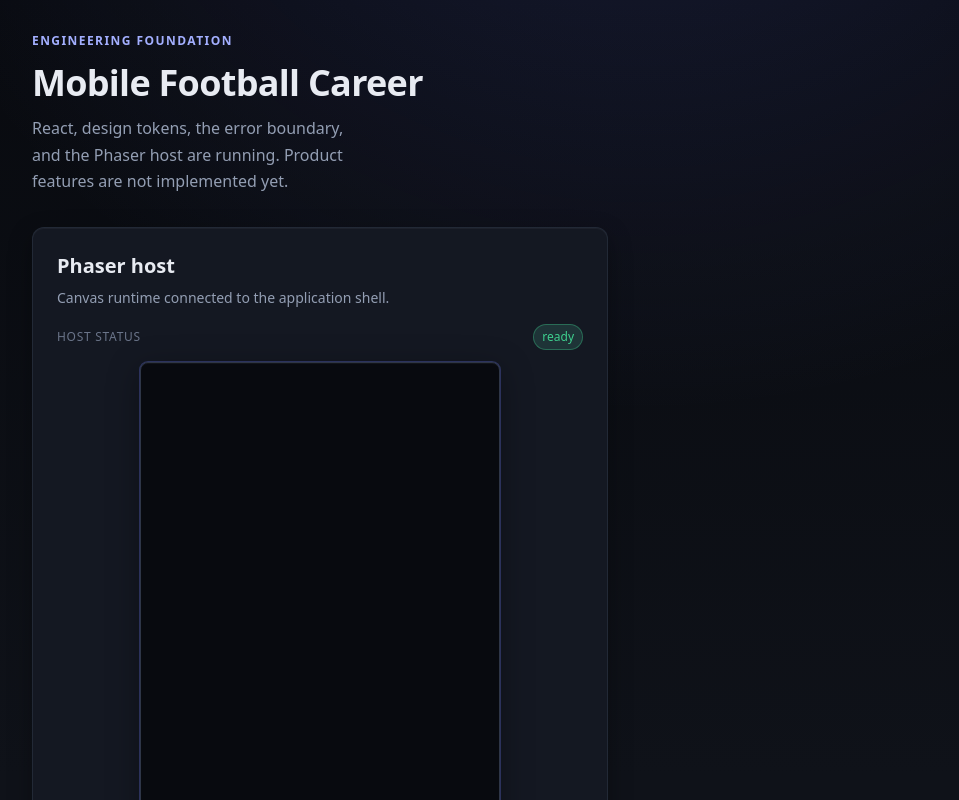
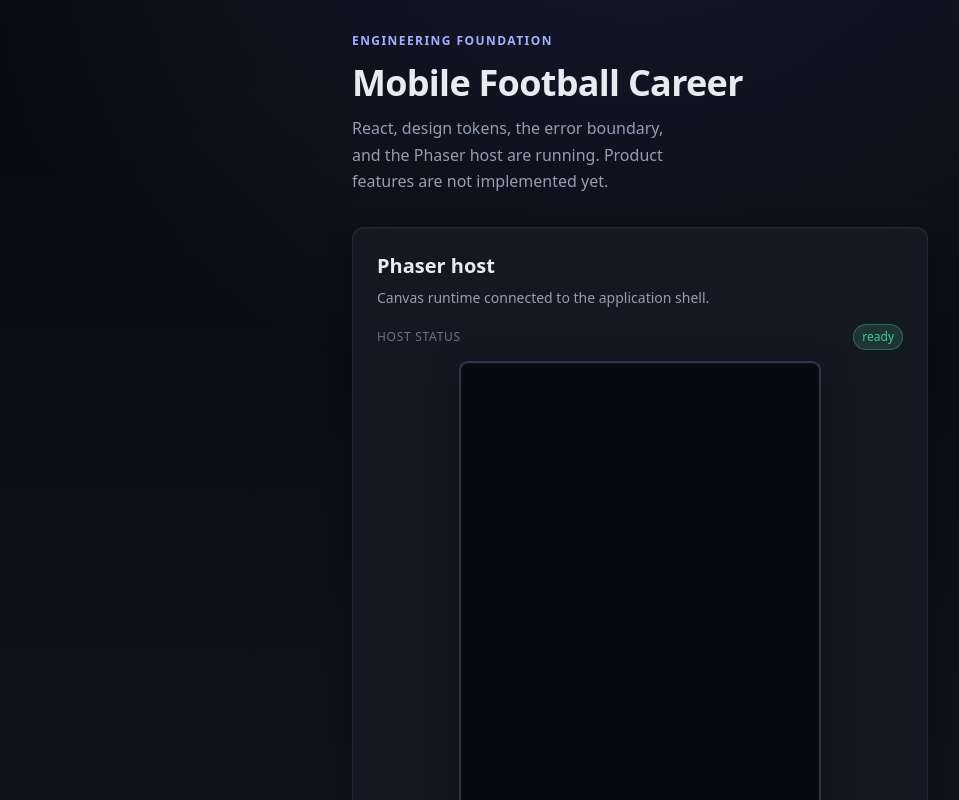
Before and after one commit to Goktugecikli/Mobile-Football-Career, a React (Vite) app: page / in a window 1280 px wide. Shown: the top 800 px of the page, without its empty margins (0-959 px from the left). Built offline with nearby package versions, Linux system fonts and the light colour scheme.

Commit message:
feat: add application shell layout

```diff
--- a/src/app/AppShell.module.css
+++ b/src/app/AppShell.module.css
@@ -4,7 +4,7 @@
   flex: 1;
   min-height: var(--layout-min-height);
   min-width: 0;
-  overflow-x: hidden;
+  overflow: hidden;
   color: var(--color-text-primary);
   background:
     radial-gradient(
@@ -19,3 +19,28 @@
       var(--color-bg-app) 100%
     );
 }
+
+.header {
+  flex-shrink: 0;
+  padding: var(--layout-chrome-padding-top)
+    var(--layout-chrome-padding-right)
+    var(--layout-chrome-padding-block)
+    var(--layout-chrome-padding-left);
+}
+
+.main {
+  display: flex;
+  flex: 1;
+  flex-direction: column;
+  min-height: 0;
+  min-width: 0;
+  overflow: hidden;
+}
+
+.footer {
+  flex-shrink: 0;
+  padding: var(--layout-chrome-padding-block)
+    var(--layout-chrome-padding-right)
+    var(--layout-chrome-padding-bottom)
+    var(--layout-chrome-padding-left);
+}
--- a/src/app/AppShell.tsx
+++ b/src/app/AppShell.tsx
@@ -1,10 +1,22 @@
 import type { ReactNode } from 'react';
 import styles from './AppShell.module.css';
 
-type AppShellProps = {
+export type AppShellProps = {
+  readonly header?: ReactNode;
+  readonly footer?: ReactNode;
   readonly children: ReactNode;
 };
 
-export function AppShell({ children }: AppShellProps) {
-  return <div className={styles.shell}>{children}</div>;
+export function AppShell({ header, footer, children }: AppShellProps) {
+  return (
+    <div className={styles.shell}>
+      {header !== undefined ? (
+        <header className={styles.header}>{header}</header>
+      ) : null}
+      <div className={styles.main}>{children}</div>
+      {footer !== undefined ? (
+        <footer className={styles.footer}>{footer}</footer>
+      ) : null}
+    </div>
+  );
 }
--- a/src/app/BootstrapScreen.module.css
+++ b/src/app/BootstrapScreen.module.css
@@ -1,25 +1,3 @@
-.screen {
-  display: flex;
-  flex: 1;
-  flex-direction: column;
-  gap: var(--space-2xl);
-  min-height: 0;
-  min-width: 0;
-  padding: var(--layout-padding-top) var(--layout-padding-right)
-    var(--layout-padding-bottom) var(--layout-padding-left);
-  overflow-x: hidden;
-  overflow-y: auto;
-  -webkit-overflow-scrolling: touch;
-}
-
-.header {
-  display: flex;
-  flex-direction: column;
-  gap: var(--space-md);
-  flex-shrink: 0;
-  max-width: var(--layout-content-max-width);
-}
-
 .kicker {
   margin: 0;
   color: var(--color-text-accent);
@@ -50,7 +28,6 @@
   flex-direction: column;
   gap: var(--space-lg);
   flex-shrink: 0;
-  max-width: var(--layout-content-max-width);
   padding: var(--space-xl);
   background: var(--color-surface-primary);
   border: 1px solid var(--color-border-subtle);
--- a/src/app/BootstrapScreen.tsx
+++ b/src/app/BootstrapScreen.tsx
@@ -1,20 +1,23 @@
 import { appConfig } from '@/config/appConfig';
+import { ScreenLayout } from '@/shared/layout/ScreenLayout/ScreenLayout';
 import { BootstrapUiShowcase } from './BootstrapUiShowcase';
 import { GameHost } from './GameHost';
 import styles from './BootstrapScreen.module.css';
 
 export function BootstrapScreen() {
   return (
-    <main className={styles.screen}>
-      <header className={styles.header}>
+    <ScreenLayout
+      header={
+        <>
           <p className={styles.kicker}>Engineering foundation</p>
           <h1 className={styles.title}>{appConfig.appName}</h1>
           <p className={styles.copy}>
             React, design tokens, the error boundary, and the Phaser host are
             running. Product features are not implemented yet.
           </p>
-      </header>
-
+        </>
+      }
+    >
       <section
         className={styles.runtimePanel}
         aria-label="Runtime verification"
@@ -29,6 +32,6 @@
       </section>
 
       <BootstrapUiShowcase />
-    </main>
+    </ScreenLayout>
   );
 }
--- a/src/app/BootstrapUiShowcase.module.css
+++ b/src/app/BootstrapUiShowcase.module.css
@@ -3,7 +3,6 @@
   flex-direction: column;
   gap: var(--space-lg);
   flex-shrink: 0;
-  max-width: var(--layout-content-max-width);
 }
 
 .sectionHeader {
--- /dev/null
+++ b/src/shared/layout/ScreenLayout/ScreenLayout.module.css
@@ -0,0 +1,36 @@
+.screen {
+  display: flex;
+  flex: 1;
+  flex-direction: column;
+  min-height: 0;
+  min-width: 0;
+  overflow-x: hidden;
+  overflow-y: auto;
+  -webkit-overflow-scrolling: touch;
+  padding: var(--layout-padding-top) var(--layout-padding-right)
+    var(--layout-padding-bottom) var(--layout-padding-left);
+}
+
+.content {
+  display: flex;
+  flex-direction: column;
+  gap: var(--space-2xl);
+  width: 100%;
+  max-width: var(--layout-content-max-width);
+  margin-inline: auto;
+}
+
+.header {
+  display: flex;
+  flex-direction: column;
+  gap: var(--space-md);
+  flex-shrink: 0;
+}
+
+.body {
+  display: flex;
+  flex-direction: column;
+  gap: var(--space-2xl);
+  flex-shrink: 0;
+  min-width: 0;
+}
--- /dev/null
+++ b/src/shared/layout/ScreenLayout/ScreenLayout.tsx
@@ -0,0 +1,20 @@
+import type { ReactNode } from 'react';
+import styles from './ScreenLayout.module.css';
+
+export type ScreenLayoutProps = {
+  readonly header?: ReactNode;
+  readonly children: ReactNode;
+};
+
+export function ScreenLayout({ header, children }: ScreenLayoutProps) {
+  return (
+    <main className={styles.screen}>
+      <div className={styles.content}>
+        {header !== undefined ? (
+          <div className={styles.header}>{header}</div>
+        ) : null}
+        <div className={styles.body}>{children}</div>
+      </div>
+    </main>
+  );
+}
--- a/src/styles/tokens.css
+++ b/src/styles/tokens.css
@@ -160,6 +160,20 @@
     var(--layout-padding-inline) + var(--safe-area-inset-left)
   );
 
+  --layout-chrome-padding-block: var(--space-lg);
+  --layout-chrome-padding-top: calc(
+    var(--layout-chrome-padding-block) + var(--safe-area-inset-top)
+  );
+  --layout-chrome-padding-right: calc(
+    var(--layout-padding-inline) + var(--safe-area-inset-right)
+  );
+  --layout-chrome-padding-bottom: calc(
+    var(--layout-chrome-padding-block) + var(--safe-area-inset-bottom)
+  );
+  --layout-chrome-padding-left: calc(
+    var(--layout-padding-inline) + var(--safe-area-inset-left)
+  );
+
   --z-base: 0;
   --z-raised: 10;
   --z-overlay: 100;
```
Also changed, not shown: 2 other files (tests, documents, lock files or other folders). Lines whose indentation alone changed are shown as unchanged.
